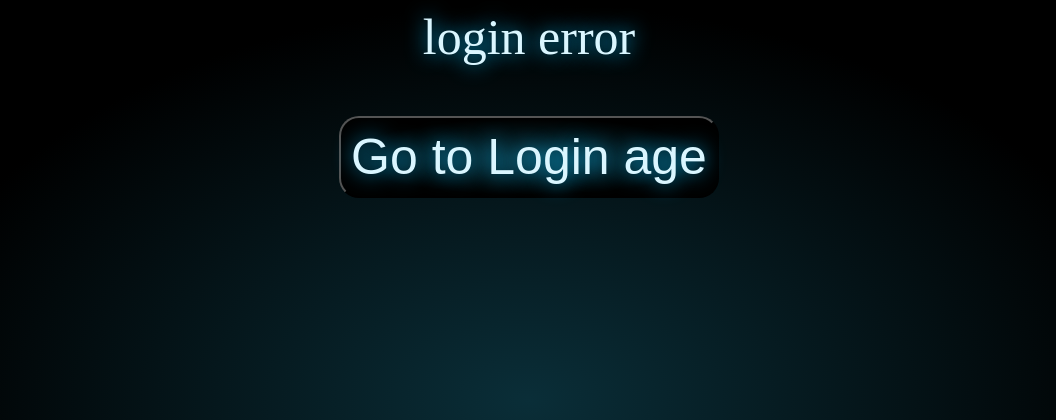
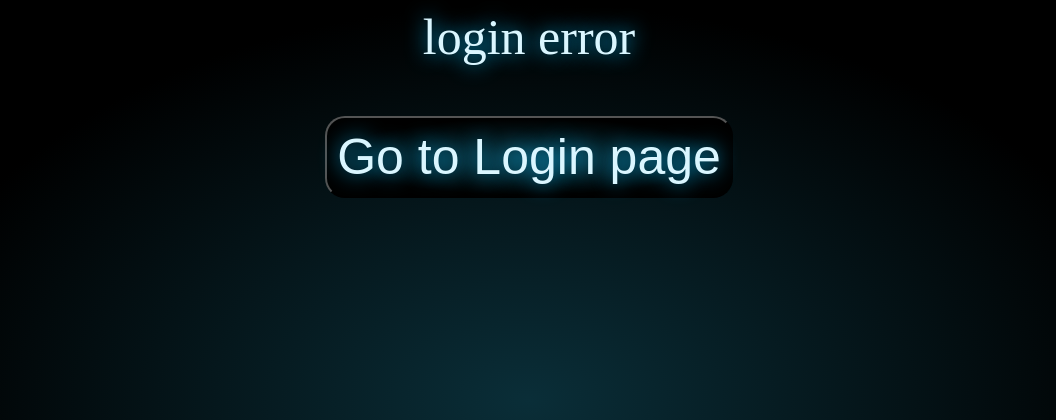
Before and after one commit to Souoishi/goat_pj, a PHP site: page /index.php in a window 1280 px wide. Shown: the top 420 px of the page, without its empty margins (111-1167 px from the left). Run offline with PHP 8.4, Linux system fonts and the light colour scheme.

Commit message:
on login error page, fixed the text

```diff
--- a/funcs.php
+++ b/funcs.php
@@ -45,7 +45,7 @@ function loginCheck() {
         echo '<body  style="background: #0f3854  ; background: radial-gradient(ellipse at center,  #0a2e38  0%, #000000 70%)"></body>';
         echo '<p style="font-size:50px ; text-align:center ; color:#daf6ff ;  text-shadow: 0 0 20px rgba(10, 175, 230, 1),  0 0 20px rgba(10, 175, 230, 0);">login error</p>';
 
-        echo '<div style="display:flex; justify-content: center;" > <button style="font-size:50px ; border-radius: 20px ; background: #0f3854  ; background: radial-gradient(ellipse at center,  #0a2e38  0%, #000000 70%); color:#daf6ff ; padding: 10px; background-color: ; text-shadow: 0 0 20px rgba(10, 175, 230, 1),  0 0 20px rgba(10, 175, 230, 0);"> <a href="login.php" style="text-decoration: none;  color: inherit;"> Go to Login age </a></button><div>';
+        echo '<div style="display:flex; justify-content: center;" > <button style="font-size:50px ; border-radius: 20px ; background: #0f3854  ; background: radial-gradient(ellipse at center,  #0a2e38  0%, #000000 70%); color:#daf6ff ; padding: 10px; background-color: ; text-shadow: 0 0 20px rgba(10, 175, 230, 1),  0 0 20px rgba(10, 175, 230, 0);"> <a href="login.php" style="text-decoration: none;  color: inherit;"> Go to Login page </a></button><div>';
         //redirect('login.php');
 
 
```
